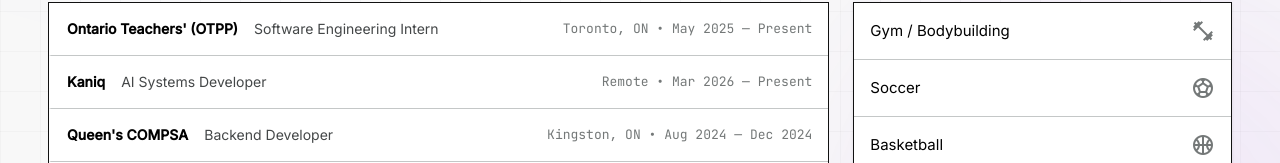
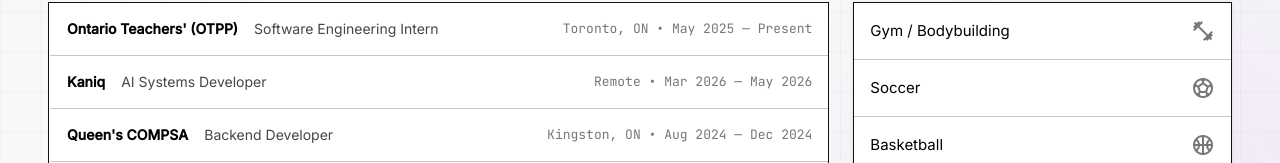
Before and after one commit to mominalvi/personal-portfolio, a Next.js app: page / in a window 1280 px wide. Shown: the part 509-672 px from the top of the page. Built offline with nearby package versions, Linux system fonts and the light colour scheme.

Commit message:
update kaniq period to mar–may 2026

```diff
--- a/src/components/Experience.tsx
+++ b/src/components/Experience.tsx
@@ -9,7 +9,7 @@
     org: "Kaniq",
     title: "AI Systems Developer",
     location: "Remote",
-    period: "Mar 2026 — Present",
+    period: "Mar 2026 — May 2026",
   },
   {
     org: "Queen's COMPSA",
```
